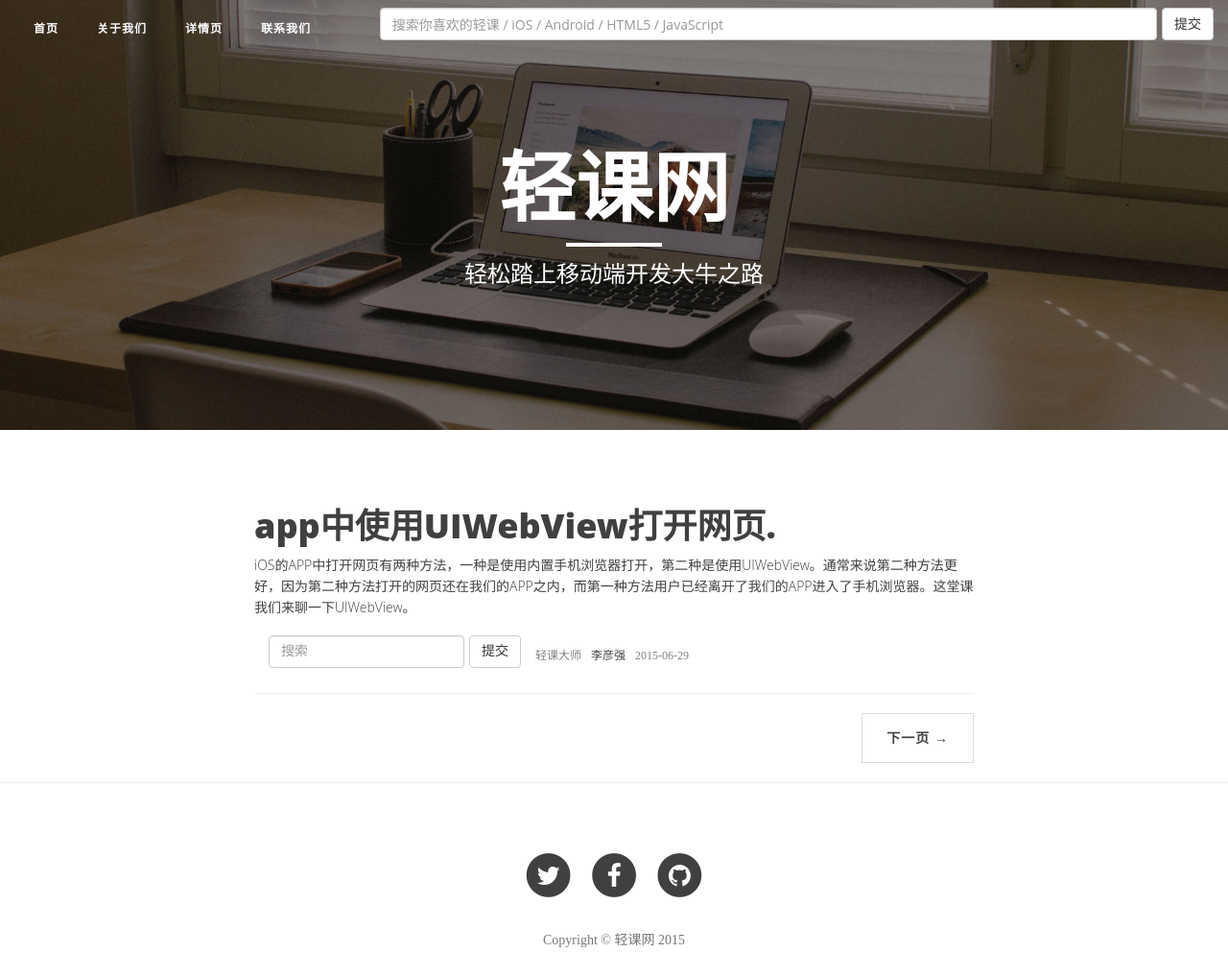
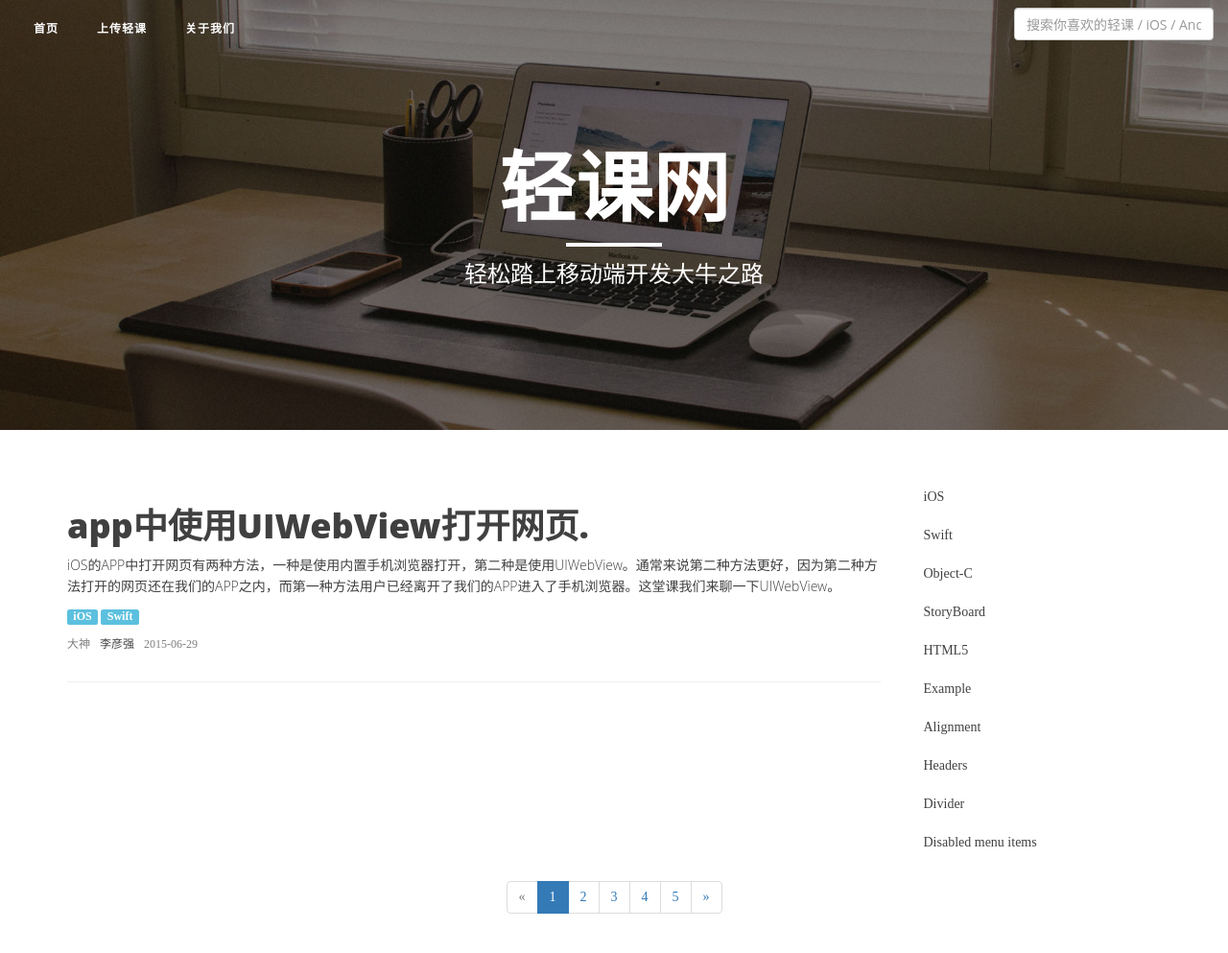
Before and after one commit to igo903/QingKe, a plain HTML site: page index.html in a window 1280 px wide. Shown: the top 993 px of the page at 96% size. Drawn offline with Linux system fonts and the light colour scheme.

Commit message:
homepage u

```diff
--- a/gulpfile.js
+++ b/gulpfile.js
@@ -33,6 +33,7 @@ var LessPluginCleanCSS = require('less-plugin-clean-css'),
 
 gulp.task('less', function() {
   return gulp.src('./less/q*.less')
+  	//.pipe(watchLess('./less/q*.less'))
   	.pipe(less())
     .pipe(gulp.dest('./css'))
     .pipe(rename({suffix: '.min'}))
--- a/index.html
+++ b/index.html
@@ -52,7 +52,7 @@
                     <div class="form-group">
                       <input type="text" class="form-control" placeholder="搜索你喜欢的轻课 / iOS / Android / HTML5 / JavaScript">
                     </div>
-                    <button type="submit" class="btn btn-default">提交</button>
+                    <!-- <button type="submit" class="btn btn-default">提交</button> -->
                 </form>
 
                 <ul class="nav navbar-nav navbar-left">
@@ -60,13 +60,10 @@
                         <a href="index.html">首页</a>
                     </li>
                     <li>
-                        <a href="about.html">关于我们</a>
+                        <a href="about.html">上传轻课</a>
                     </li>
                     <li>
-                        <a href="post.html">详情页</a>
-                    </li>
-                    <li>
-                        <a href="contact.html">联系我们</a>
+                        <a href="post.html">关于我们</a>
                     </li>
                 </ul>
             </div>
@@ -99,7 +96,7 @@
     <!-- Main Content -->
     <div class="container">
         <div class="row">
-            <div class="col-lg-8 col-lg-offset-2 col-md-10 col-md-offset-1">
+            <div class="col-md-9" role="main">
                 <div class="post-preview">
                     <a href="post.html">
                         <h2 class="post-title">
@@ -109,25 +106,60 @@
                             iOS的APP中打开网页有两种方法，一种是使用内置手机浏览器打开，第二种是使用UIWebView。通常来说第二种方法更好，因为第二种方法打开的网页还在我们的APP之内，而第一种方法用户已经离开了我们的APP进入了手机浏览器。这堂课我们来聊一下UIWebView。
                         </h3>
                     </a>
-                    <form class="navbar-form navbar-left" role="search">
-                        <div class="form-group">
-                          <input type="text" class="form-control" placeholder="搜索">
-                        </div>
-                        <button type="submit" class="btn btn-default">提交</button>
-                    </form>
-                    <p class="tags"></p>
-                    <p class="post-meta">轻课大师<a href="javascript:;">李彦强</a>2015-06-29</p>
+                    <div class="post-tags">
+                        <span class="label label-info"><a href="javascript:;">iOS</a></span>
+                        <span class="label label-info"><a href="javascript:;">Swift</a></span>
+                    </div>
+                    <p class="post-meta">大神<a href="javascript:;">李彦强</a>2015-06-29</p>
                 </div>
                 <hr>
-
                 <!-- Pager -->
-                <ul class="pager">
+                <!-- <ul class="pager">
                     <li class="next">
                         <a href="#">下一页 &rarr;</a>
                     </li>
-                </ul>
+                </ul> -->
+            </div>
+            <div class="col-md-3" role="complementary">
+                <nav class="bs-docs-sidebar hidden-print hidden-xs hidden-sm">
+                    <ul class="nav bs-docs-sidenav">
+                        <li>
+                          <a href="#glyphicons">iOS</a>
+                          <ul class="nav">
+                            <li><a href="#glyphicons-glyphs">Swift</a></li>
+                            <li><a href="#glyphicons-how-to-use">Object-C</a></li>
+                            <li><a href="#glyphicons-examples">StoryBoard</a></li>
+                          </ul>
+                        </li>
+                        <li>
+                          <a href="#dropdowns">HTML5</a>
+                          <ul class="nav">
+                            <li><a href="#dropdowns-example">Example</a></li>
+                            <li><a href="#dropdowns-alignment">Alignment</a></li>
+                            <li><a href="#dropdowns-headers">Headers</a></li>
+                            <li><a href="#dropdowns-divider">Divider</a></li>
+                            <li><a href="#dropdowns-disabled">Disabled menu items</a></li>
+                          </ul>
+                        </li>
+                     </ul>
+                </nav>
             </div>
         </div>
+
+
+        <!-- Pagination -->
+        <nav class="pagination-wrapper">
+            <ul class="pagination ">
+              <li class="disabled"><a href="#">«</a></li>
+              <li class="active"><a href="#">1</a></li>
+              <li><a href="#">2</a></li>
+              <li><a href="#">3</a></li>
+              <li><a href="#">4</a></li>
+              <li><a href="#">5</a></li>
+              <li><a href="#">»</a></li>
+            </ul>
+        </nav>
+
     </div>
 
     <hr>
--- a/less/qingke.less
+++ b/less/qingke.less
@@ -5,7 +5,7 @@
 
 body {
 	.serif;
-	font-size: 20px;
+	font-size: 14px;
 	color: @gray-dark;
 }
 
@@ -90,7 +90,7 @@ hr.small {
 			}
 		}
 		.form-control{
-			width: 810px;
+			//width: 810px;
 		}
 
 		.nav {
@@ -156,6 +156,12 @@ hr.small {
 		}
 	}
 }
+
+
+.pagination-wrapper{
+	text-align: center;border-radius: 3px;margin-bottom: 20px;
+}
+
 
 // Header
 
@@ -234,6 +240,16 @@ hr.small {
 // Post Preview Pages
 
 .post-preview {
+
+
+	.post-tags{
+		margin-bottom: 10px;
+		.label a{
+			color:#fff;
+			font-size: 12px;
+		}
+	}
+
 	> a {
 		color: @gray-dark;
 		&:hover,
```
Also changed, not shown: css/qingke.css, css/qingke.min.css.
